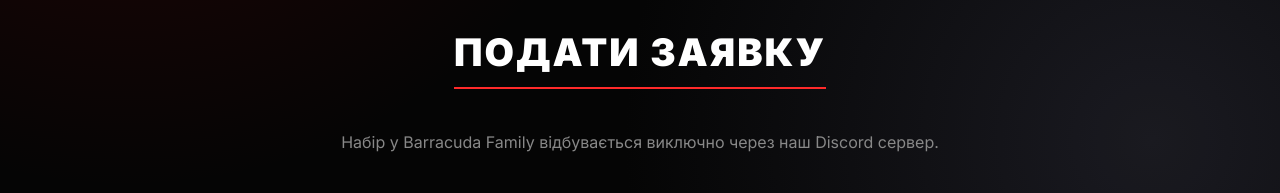
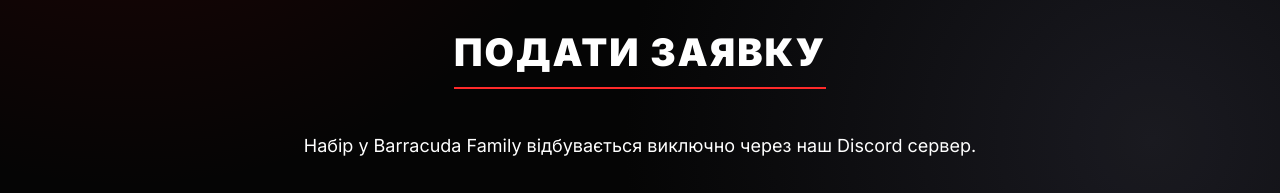
Before and after one commit to smartotak80-sys/project-management, a website: page public/index.html in a window 1280 px wide. Shown: the part 2100-2293 px from the top of the page. Drawn offline with Linux system fonts and the light colour scheme; no server answers; a web font is replaced by a local one.

Commit message:
Update index.html

```diff
--- a/public/index.html
+++ b/public/index.html
@@ -101,11 +101,12 @@
       <section id="apply" class="section alt">
         <div class="container" style="text-align: center;">
           <h2 style="border-bottom: 2px solid var(--accent); display: inline-block; padding-bottom: 5px;">ПОДАТИ ЗАЯВКУ</h2>
-          <p style="color:#888; margin-bottom:40px; font-size:16px;">
+          <p style="color:#fff; margin-bottom:40px; font-size:18px;">
             Набір у Barracuda Family відбувається виключно через наш Discord сервер.
           </p>
 
           <div style="background:#0f1012; padding:30px; border-radius:18px; border:1px solid #333; max-width:600px; margin:0 auto;">
+
             <p style="color:#aaa; font-size:18px; font-weight:600; margin-bottom:20px;">
               Крок 1: Перейдіть у Discord
             </p>
@@ -118,9 +119,11 @@
             <p style="color:#aaa; font-size:18px; font-weight:600; margin-bottom:20px;">
               Крок 2: Відкрийте канал подачі заявок
             </p>
+
             <div style="display:inline-block; background:#36393f; padding:12px 25px; border-radius:10px; font-size:20px; font-weight:700; color:#fff;">
               <i class="fa-solid fa-file-invoice"></i> ticket
             </div>
+
             <p style="color:#888; font-size:14px; margin-top:20px;">
               Вся інформація та форма для заповнення знаходиться там.
             </p>
```
